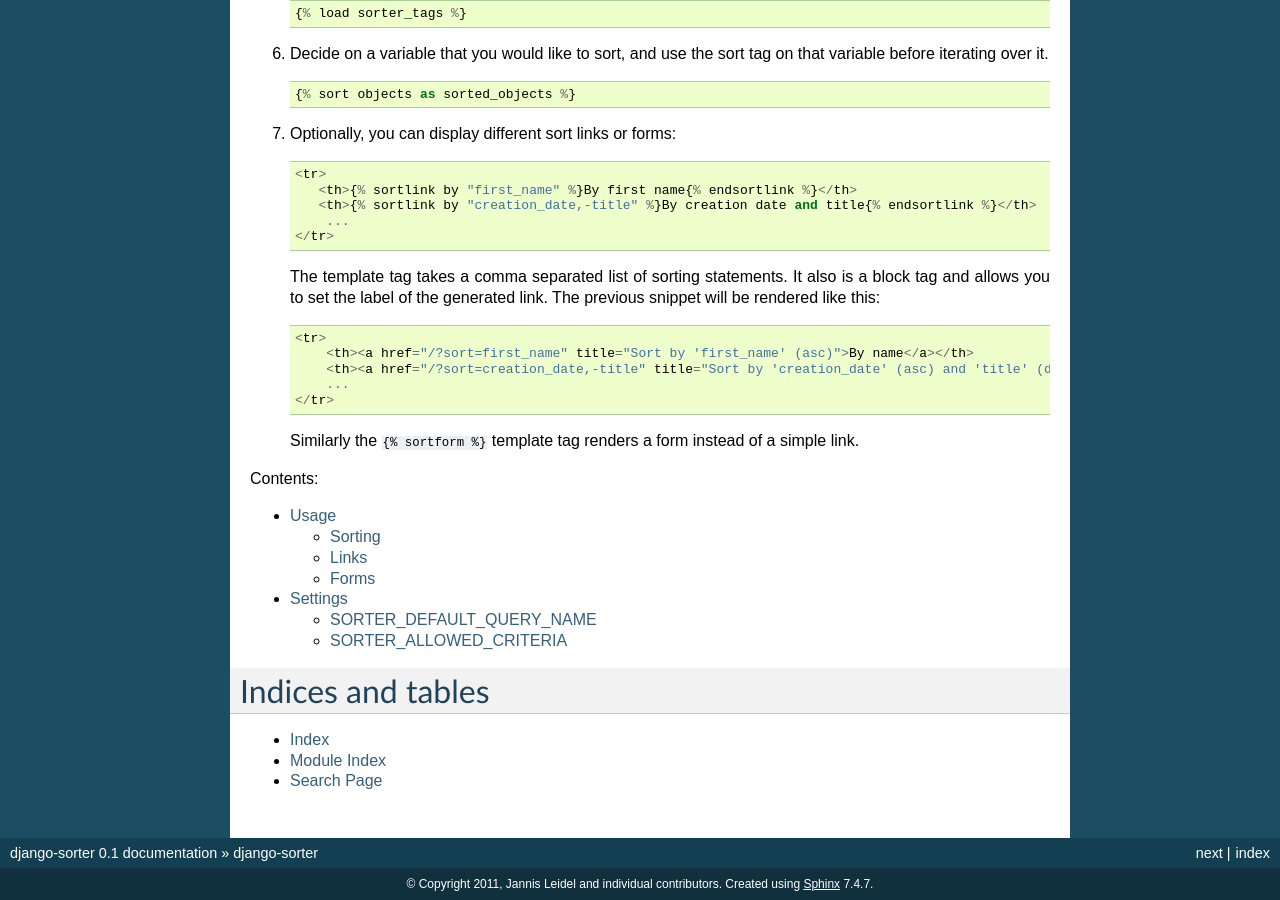
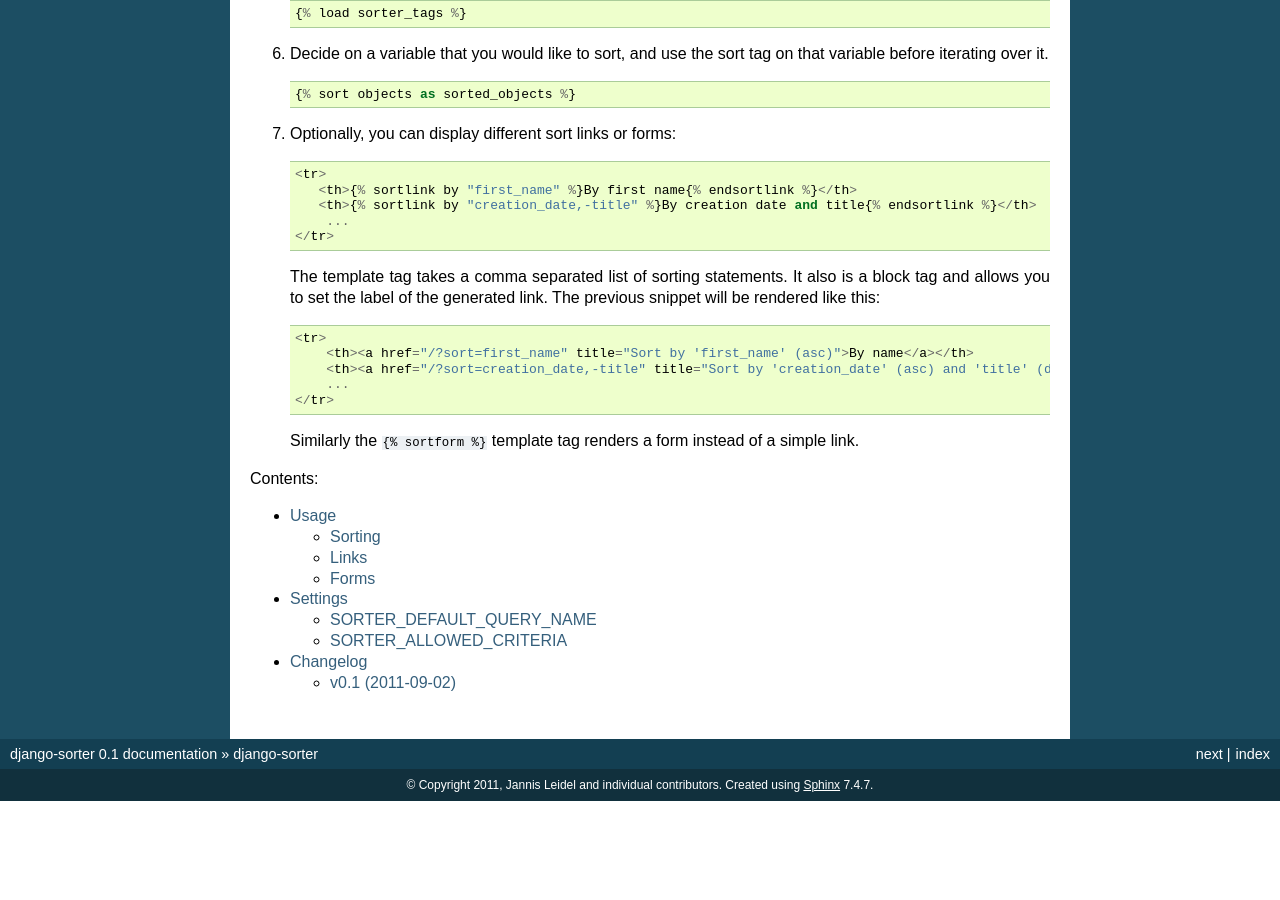
Before and after one commit to jazzband/django-sorter, a Sphinx documentation site: the page built from docs/index.rst, in a window 1280 px wide and 900 px high, scrolled down 741 px. Built offline with Sphinx 7.4.7, drawn with Linux system fonts in a browser that asks for light colours; after the commit the page ends 1542 px from its top, so only the background shows below that.

Commit message:
Added changelog and removed stale links.

```diff
--- /dev/null
+++ b/docs/changelog.rst
@@ -0,0 +1,7 @@
+Changelog
+=========
+
+v0.1 (2011-09-02)
+-----------------
+
+- Initial release, yay!
--- a/docs/index.rst
+++ b/docs/index.rst
@@ -7,10 +7,4 @@
 
    usage
    settings
-
-Indices and tables
-==================
-
-* :ref:`genindex`
-* :ref:`modindex`
-* :ref:`search`
+   changelog
```
